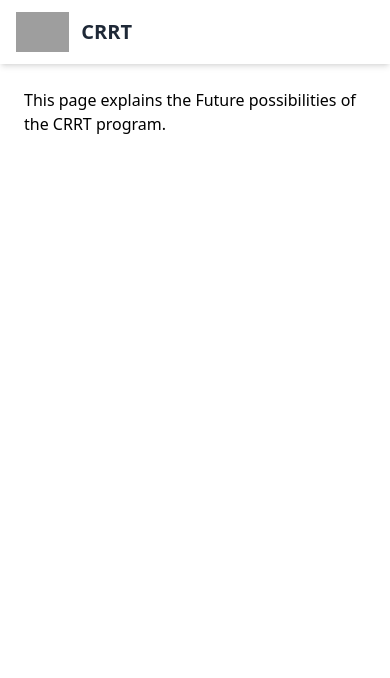
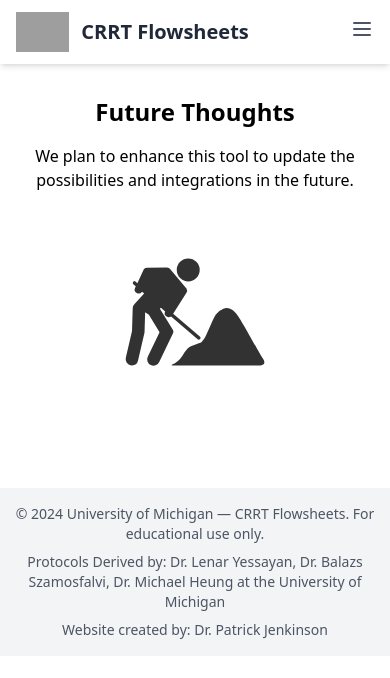
Before and after one commit to pajenkin/CRRT-Flowsheets, a React (Vite) app: page /future in a window 390 px wide. Shown: the top 678 px of the page. Built offline with nearby package versions, Linux system fonts and the light colour scheme; grey boxes are pictures that could not be loaded.

Commit message:
added hamburger menu, footer

```diff
--- a/package.json
+++ b/package.json
@@ -13,6 +13,7 @@
   },
   "dependencies": {
     "aws-amplify": "^6.10.0",
+    "framer-motion": "^12.12.1",
     "react": "^18.3.1",
     "react-dom": "^18.3.1",
     "react-router-dom": "^7.6.0",
--- a/src/App.tsx
+++ b/src/App.tsx
@@ -4,6 +4,7 @@ import Select from 'react-select';
 import { useState } from 'react';
 import {Logo} from './Logo.jsx';
 import Header from './components/Header';
+import Footer from './components/Footer';
 import MainFlowsheet from './main/MainFlowsheet';
 import './App.css';
 import { BrowserRouter, Routes, Route } from 'react-router-dom';
@@ -26,6 +27,7 @@ function App() {
         <Route path="/hyponatremia" element={<HyponatremiaPage />} />
         <Route path="/future" element={<FutureThoughtsPage />} />
       </Routes>
+      <Footer />
     </BrowserRouter>
   );
 }
--- /dev/null
+++ b/src/components/Footer.tsx
@@ -0,0 +1,17 @@
+// src/components/Footer.tsx
+
+export default function Footer() {
+    return (
+      <footer className="bg-gray-100 text-gray-600 text-sm text-center py-4 mt-12 space-y-2">
+        <p>
+          © {new Date().getFullYear()} University of Michigan — CRRT Flowsheets. For educational use only.
+        </p>
+        <p>
+          Protocols Derived by: Dr. Lenar Yessayan, Dr. Balazs Szamosfalvi, Dr. Michael Heung at the University of Michigan
+        </p>
+        <p>
+          Website created by: Dr. Patrick Jenkinson
+        </p>
+      </footer>
+    );
+  }
--- a/src/components/Header.tsx
+++ b/src/components/Header.tsx
@@ -1,38 +1,76 @@
 // src/components/Header.tsx
-import React from 'react';
+import React, { useState } from 'react';
 import { Link } from 'react-router-dom';
 import BlockMHex from '../assets/BlockMHex.svg';
+import { motion, AnimatePresence } from 'framer-motion';
 
 const Header: React.FC = () => {
+  const [isOpen, setIsOpen] = useState(false);
+
   return (
-    <header className="w-full flex items-center justify-between px-4 py-3 bg-white shadow-md">
+    <header className="w-full bg-white shadow-md">
+      <div className="flex items-center justify-between px-4 py-3 md:px-6">
         {/* Left: Logo and title */}
         <div className="flex items-center space-x-3">
-        <img
-          src={BlockMHex}
-          alt="Logo"
-          className="h-10 w-auto sm:h-12"
-        />
+          <img src={BlockMHex} alt="Logo" className="h-10 w-auto sm:h-12" />
           <Link to="/" className="text-xl font-semibold text-gray-800">
-          CRRT
+            CRRT Flowsheets
           </Link>
         </div>
 
-      {/* Right: Nav tabs */}
+        {/* Mobile: Hamburger/Close icon */}
+        <div className="md:hidden">
+          <button
+            onClick={() => setIsOpen(!isOpen)}
+            className="text-gray-600 hover:text-blue-600 focus:outline-none"
+            aria-label="Toggle menu"
+          >
+            {isOpen ? (
+              <svg className="h-6 w-6" fill="none" stroke="currentColor" strokeWidth="2" viewBox="0 0 24 24">
+                <path
+                  strokeLinecap="round"
+                  strokeLinejoin="round"
+                  d="M6 18L18 6M6 6l12 12"
+                />
+              </svg>
+            ) : (
+              <svg className="h-6 w-6" fill="none" stroke="currentColor" strokeWidth="2" viewBox="0 0 24 24">
+                <path
+                  strokeLinecap="round"
+                  strokeLinejoin="round"
+                  d="M4 6h16M4 12h16M4 18h16"
+                />
+              </svg>
+            )}
+          </button>
+        </div>
+
+        {/* Desktop: Nav tabs */}
         <nav className="hidden md:flex space-x-6 text-gray-700 text-sm font-medium">
-        <Link to="/about" className="hover:text-blue-600 transition">
-          About
-        </Link>
-        <Link to="/" className="hover:text-blue-600 transition">
-          Calculator
-        </Link>
-        <Link to="/hyponatremia" className="hover:text-blue-600 transition">
-          Hyponatremia
-        </Link>
-        <Link to="/future" className="hover:text-blue-600 transition">
-          Future
-        </Link>
+          <Link to="/" className="hover:text-blue-600 transition">Calculator</Link>
+          <Link to="/about" className="hover:text-blue-600 transition">About</Link>
+          <Link to="/hyponatremia" className="hover:text-blue-600 transition">Hyponatremia</Link>
+          <Link to="/future" className="hover:text-blue-600 transition">Future</Link>
         </nav>
+      </div>
+
+      {/* Mobile Menu with animation */}
+      <AnimatePresence>
+        {isOpen && (
+          <motion.nav
+            className="md:hidden px-4 pb-4 space-y-2 text-gray-700 text-sm font-medium"
+            initial={{ opacity: 0, y: -10 }}
+            animate={{ opacity: 1, y: 0 }}
+            exit={{ opacity: 0, y: -10 }}
+            transition={{ duration: 0.2 }}
+          >
+            <Link to="/" className="block hover:text-blue-600" onClick={() => setIsOpen(false)}>Calculator</Link>
+            <Link to="/about" className="block hover:text-blue-600" onClick={() => setIsOpen(false)}>About</Link>
+            <Link to="/hyponatremia" className="block hover:text-blue-600" onClick={() => setIsOpen(false)}>Hyponatremia</Link>
+            <Link to="/future" className="block hover:text-blue-600" onClick={() => setIsOpen(false)}>Future</Link>
+          </motion.nav>
+        )}
+      </AnimatePresence>
     </header>
   );
 };
--- a/src/pages/AboutPage.tsx
+++ b/src/pages/AboutPage.tsx
@@ -1,4 +1,15 @@
 // src/pages/AboutPage.tsx
+
+import UnderConstruction from '../assets/under_construction.svg';
+
 export default function AboutPage() {
-    return <div className="p-6">This page explains the shock/liver protocol rationale.</div>;
-  }
+  return (
+    <div className="max-w-3xl mx-auto py-8 px-4 text-center">
+      <h2 className="text-2xl font-bold mb-4">About the Protocol</h2>
+      <p className="mb-6">
+        This section will explain the clinical rationale behind the shock/liver protocol...
+      </p>
+      <img src={UnderConstruction} alt="Under Construction" className="mx-auto w-48 opacity-80" />
+    </div>
+  );
+}
--- a/src/pages/FutureThoughtsPage.tsx
+++ b/src/pages/FutureThoughtsPage.tsx
@@ -1,4 +1,15 @@
-// src/pages/AboutPage.tsx
-export default function AboutPage() {
-    return <div className="p-6">This page explains the Future possibilities of the CRRT program.</div>;
-  }
+// src/pages/FutureThoughtsPage.tsx
+
+import UnderConstruction from '../assets/under_construction.svg';
+
+export default function FutureThoughtsPage() {
+  return (
+    <div className="max-w-3xl mx-auto py-8 px-4 text-center">
+      <h2 className="text-2xl font-bold mb-4">Future Thoughts</h2>
+      <p className="mb-6">
+        We plan to enhance this tool to update the possibilities and integrations in the future.
+      </p>
+      <img src={UnderConstruction} alt="Under Construction" className="mx-auto w-48 opacity-80" />
+    </div>
+  );
+}
--- a/src/pages/HyponatremiaPage.tsx
+++ b/src/pages/HyponatremiaPage.tsx
@@ -1,4 +1,16 @@
-// src/pages/AboutPage.tsx
-export default function AboutPage() {
-    return <div className="p-6">This page explains the Hyponatremia treatment rationale.</div>;
-  }
+// src/pages/HyponatremiaPage.tsx
+
+import UnderConstruction from '../assets/under_construction.svg';
+
+export default function HyponatremiaPage() {
+  return (
+    <div className="max-w-3xl mx-auto py-8 px-4 text-center">
+      <h2 className="text-2xl font-bold mb-4">Handling Hyponatremia</h2>
+      <p className="mb-6">
+        This section will eventually contain resources and guidance on managing hyponatremia in critically ill
+        patients undergoing CRRT.
+      </p>
+      <img src={UnderConstruction} alt="Under Construction" className="mx-auto w-48 opacity-80" />
+    </div>
+  );
+}
```
Also changed, not shown: src/assets/under_construction.svg (added), 1 other file (tests, documents, lock files or other folders). Lines whose indentation alone changed are shown as unchanged.
